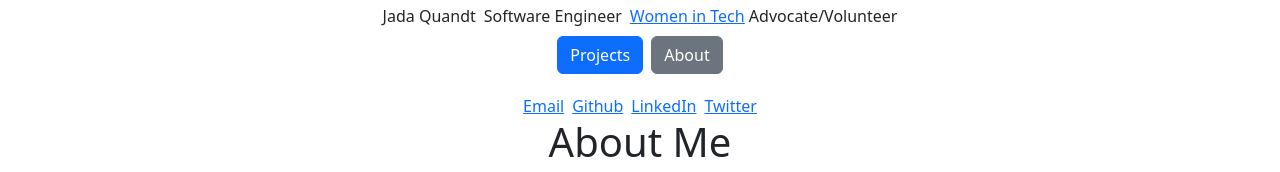
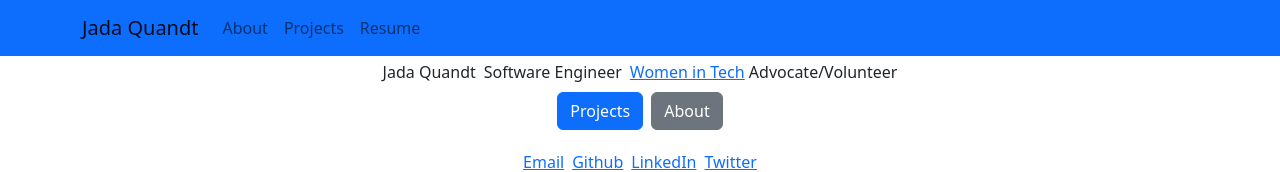
Before and after one commit to jadaquandt/upgraded-portfolio, a React (Create React App) app: page / in a window 1280 px wide. Shown: the top 172 px of the page. Built offline with nearby package versions, Linux system fonts and the light colour scheme.

Commit message:
Formatting and setting up navbar

```diff
--- a/src/App.css
+++ b/src/App.css
@@ -1,7 +1,6 @@
 .App {
   text-align: center;
 }
-
 
 .social-icons {
   display: inline-block !important;
--- a/src/App.js
+++ b/src/App.js
@@ -1,19 +1,28 @@
+import React from "react";
 import './App.css';
-import Home from './containers/Home/Home';
-import About from './containers/About/About';
-import Resume from './components/Resume/Resume';
-import Projects from './components/Projects/Projects';
-import { Routes, Route } from "react-router-dom";
+import {
+    Route,
+    Routes,
+    Navigate
+} from "react-router-dom";
 import "bootstrap/dist/css/bootstrap.min.css";
+import NavigationBar from './components/NavigationBar';
+import Home from "./containers/Home/Home"
+import About from "./components/About/About";
+import Projects from "./components/Projects/Projects";
+import Resume from "./components/Resume/Resume";
+
 
 function App() {
     return (
         <div className="App">
+            <NavigationBar />
             <Routes>
                 <Route path="/" element={<Home />} />
                 <Route path="about" element={<About />} />
                 <Route path="projects" element={<Projects />} />
                 <Route path="resume" element={<Resume />} />
+                <Route path="*" element={<Navigate to="/" />} />
             </Routes>
         </div>
     );
--- a/src/components/About/About.js
+++ b/src/components/About/About.js
@@ -10,8 +10,8 @@ export default function About() {
                     who found her way to Software Engineering in 2020. I have a rescue dog
                     named Fancy and a musician husband named Josh.
                 </p>
-                <div class="family-photo">
-                    <img id="family" class="d-flex" src="/Portfolio-Files/jada_family.jpg" alt="" />
+                <div className="family-photo">
+                    <img id="family" className="d-flex" src="/Portfolio-Files/jada_family.jpg" alt="" />
                 </div>
             </div>
         </div>
--- /dev/null
+++ b/src/components/NavigationBar.js
@@ -0,0 +1,20 @@
+import React from 'react'
+import { Container, Nav, Navbar } from 'react-bootstrap'
+
+export default function NavigationBar() {
+    return (
+        <Navbar bg="primary" expand="lg">
+            <Container>
+                <Navbar.Brand href="/">Jada Quandt</Navbar.Brand>
+                <Navbar.Toggle aria-controls="basic-navbar-nav" />
+                <Navbar.Collapse id="basic-navbar-nav">
+                    <Nav className="me-auto">
+                        <Nav.Link href="/about">About</Nav.Link>
+                        <Nav.Link href="projects">Projects</Nav.Link>
+                        <Nav.Link href="/resume">Resume</Nav.Link>
+                    </Nav>
+                </Navbar.Collapse>
+            </Container>
+        </Navbar>
+    )
+}
--- a/src/components/Projects/Projects.js
+++ b/src/components/Projects/Projects.js
@@ -0,0 +1,7 @@
+import React from 'react'
+
+export default function Projects() {
+    return (
+        <div>Projects</div>
+    )
+}
--- a/src/components/Resume/Resume.js
+++ b/src/components/Resume/Resume.js
@@ -0,0 +1,7 @@
+import React from 'react'
+
+export default function Resume() {
+    return (
+        <div>Resume</div>
+    )
+}
```
Also changed, not shown: src/index.js (+5 -5 lines), src/containers/About/About.js (deleted), src/containers/Home/Home.js (indentation only). Lines whose indentation alone changed are shown as unchanged.
